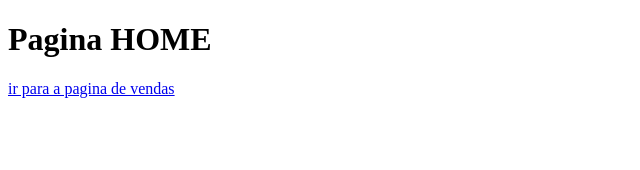
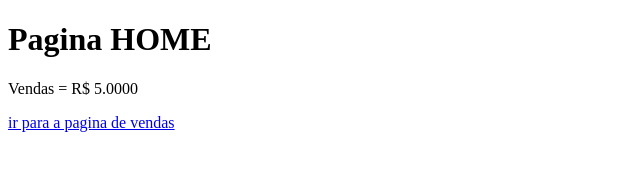
Before and after one commit to EchiiProgrammer/aulagithub, a plain HTML site: page index.html in a window 1280 px wide. Shown: the whole page, without its empty margins (0-640 px from the left). Drawn offline with Linux system fonts and the light colour scheme.

Commit message:
linha com valor

```diff
--- a/index.html
+++ b/index.html
@@ -7,6 +7,7 @@
 </head>
 <body>
   <h1>Pagina HOME</h1>
+  <p>Vendas = R$ 5.0000</p>
   <a href="vendas.html">ir para a pagina de vendas</a>
 </body>
 </html>
```
